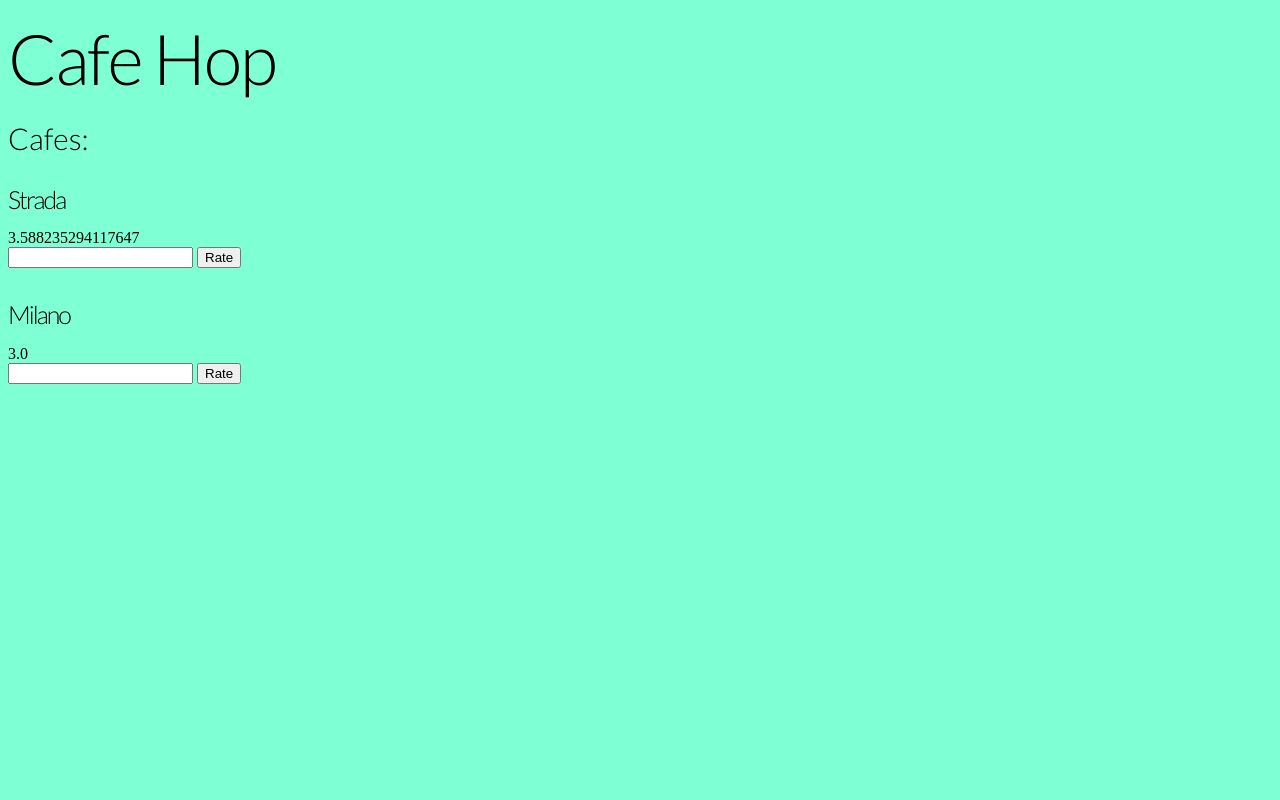
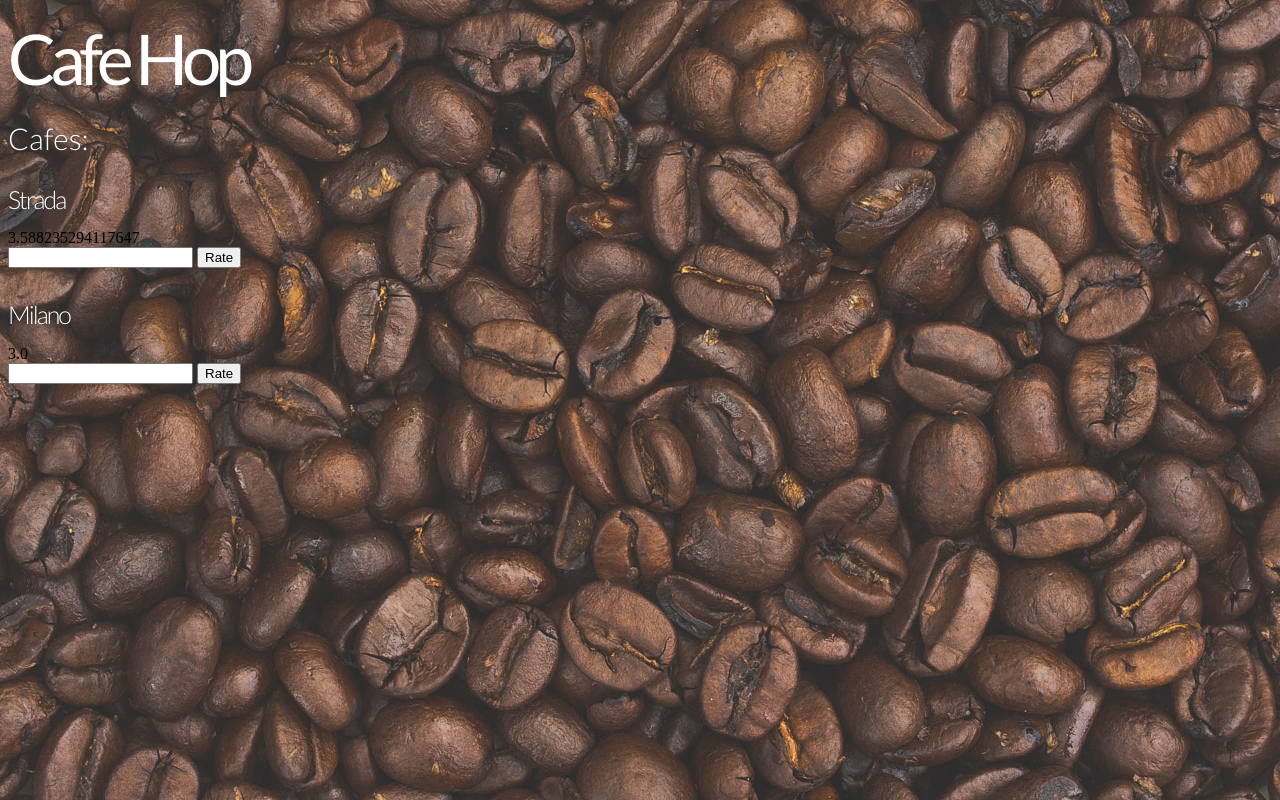
Before and after one commit to rahdor/cafe_hop, a Django app: page /cafe_hop/ in a window 1280 px wide. Run offline with Django 3.2, Linux system fonts and the light colour scheme; data comes from the database, SQL or seed files in the repository; both versions use the stored data as it was after the commit; some libraries are stand-ins or nearby versions; some web fonts are replaced.

Commit message:
added background image/changed font

```diff
--- a/cafe_hop/static/cafe_hop/style.css
+++ b/cafe_hop/static/cafe_hop/style.css
@@ -3,7 +3,7 @@ li a:link{
 	text-align: left;
 	padding: 0;
 	margin: 0;
-	color: black;
+	color: white;
 	font-family: 'Lato', sans-serif;
 	letter-spacing: -2px;
 	font-size: 25px;
@@ -14,7 +14,7 @@ li a:link{
 }
 /* for visited links in list*/
 li a:visited{
-	color: black;
+	color: white;
 }
 
 /* for hovering over links in list*/
@@ -27,13 +27,14 @@ li a:hover{
 	text-align: left;
 	padding: 0;
 	margin: 0;
-	color: black;
+	color: white;
 	font-family: 'Lato', sans-serif;
 	font-size: 70px;
 	font-style: normal;
-	font-weight: 300;
+	font-weight: 500;
 	line-height: 100.399999px;
-	letter-spacing: -2px;
+	letter-spacing: -6px;
+
 }
 
 /* for title font 'events today:' */
@@ -41,7 +42,7 @@ li a:hover{
 	text-align: left;
 	padding: 0;
 	margin: 0;
-	color: black;
+	color: white;
 	font-family: 'Lato', sans-serif;
 	font-size: 30px;
 	font-style: normal;
@@ -66,7 +67,7 @@ li a:hover{
 	text-align: left;
 	padding: 0;
 	margin: 0;
-	color: black;
+	color: white;
 	font-family: 'Lato', sans-serif;
 	font-size: 30px;
 	font-style: normal;
@@ -87,7 +88,7 @@ h1{
 }
 
 body{
-	background: aquamarine;
+	background: aquamarine url("images/background-1-2.jpg") no-repeat center center fixed;
 	background-size: cover;
 
 }
--- a/cafe_hop/views.py
+++ b/cafe_hop/views.py
@@ -15,7 +15,8 @@ def home(request):
 	cafes = Cafe.objects.all()
 	cafe_dict = {}
 	for cafe in cafes:
-		ratings = Rating.objects.filter(cafe = cafe)
+		CHECKTIME = datetime.now()-timedelta(minutes=30)
+		ratings = Rating.objects.filter(cafe = cafe, time__gte = CHECKTIME)
 		try:
 			average = float(sum(rating.value for rating in ratings))/len(ratings)
 		except ZeroDivisionError:
@@ -29,7 +30,6 @@ def home(request):
 
 def rate(request, cafe_id):
 
-
 	print request.POST
 	if request.method == 'POST':
 		value = int(request.POST['rating'])
@@ -37,10 +37,10 @@ def rate(request, cafe_id):
 		now = datetime.now()
 		rating = Rating(value = value, cafe = cafe, time = now)
 		rating.save()
-		form = RatingForm(request.POST)
+		# form = RatingForm(request.POST)
 		# form.value = value
-		if form.is_valid():
-			return HttpResponseRedirect('/')
+		# if form.is_valid():
+		# 	return HttpResponseRedirect('/')
 	else:
 		form = RatingForm()
 
```
Also changed, not shown: cafe_hop/static/cafe_hop/images/background-1-2.jpg (added), cafe_hop/static/cafe_hop/images/background-1.jpg (added), db.sqlite3, 1 other file.
